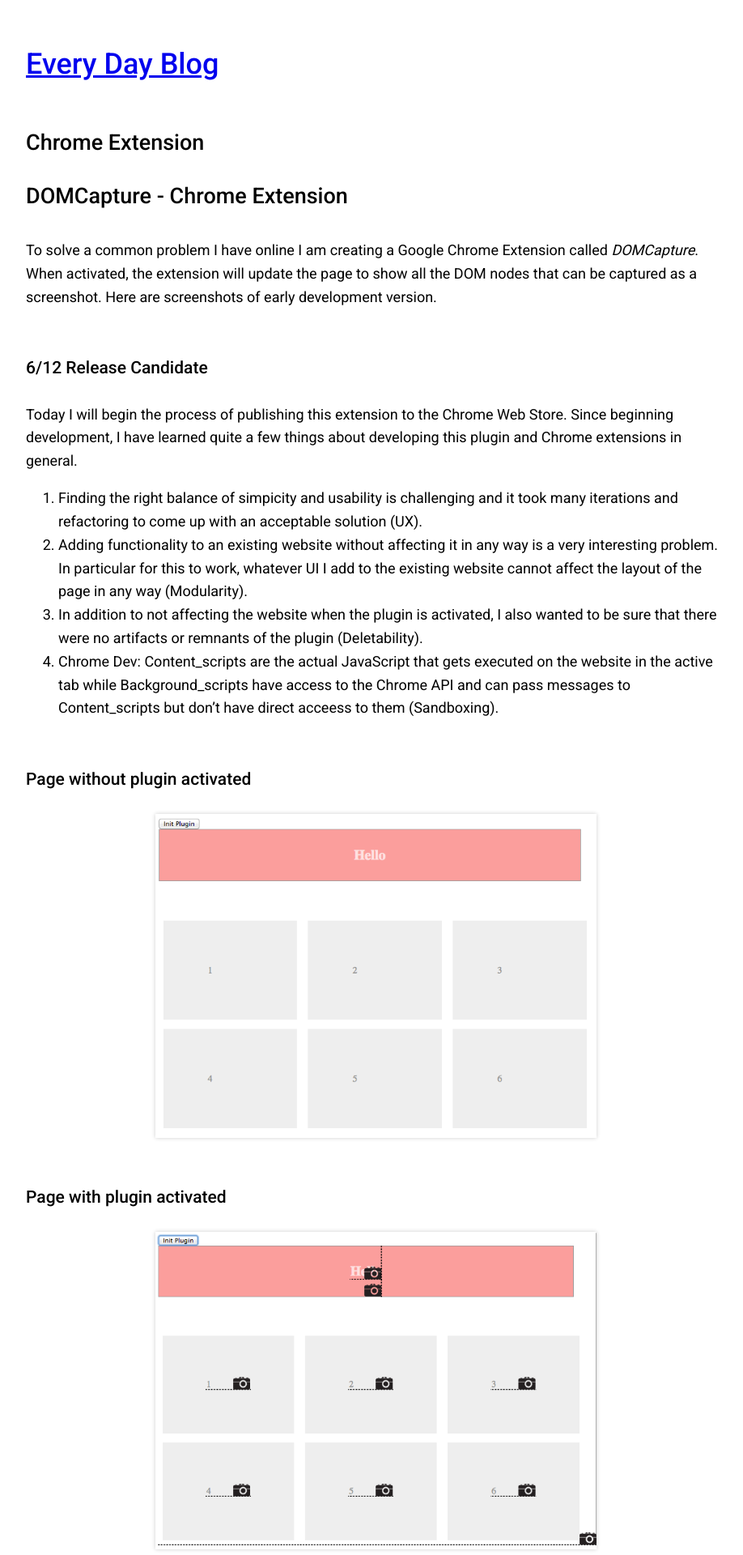
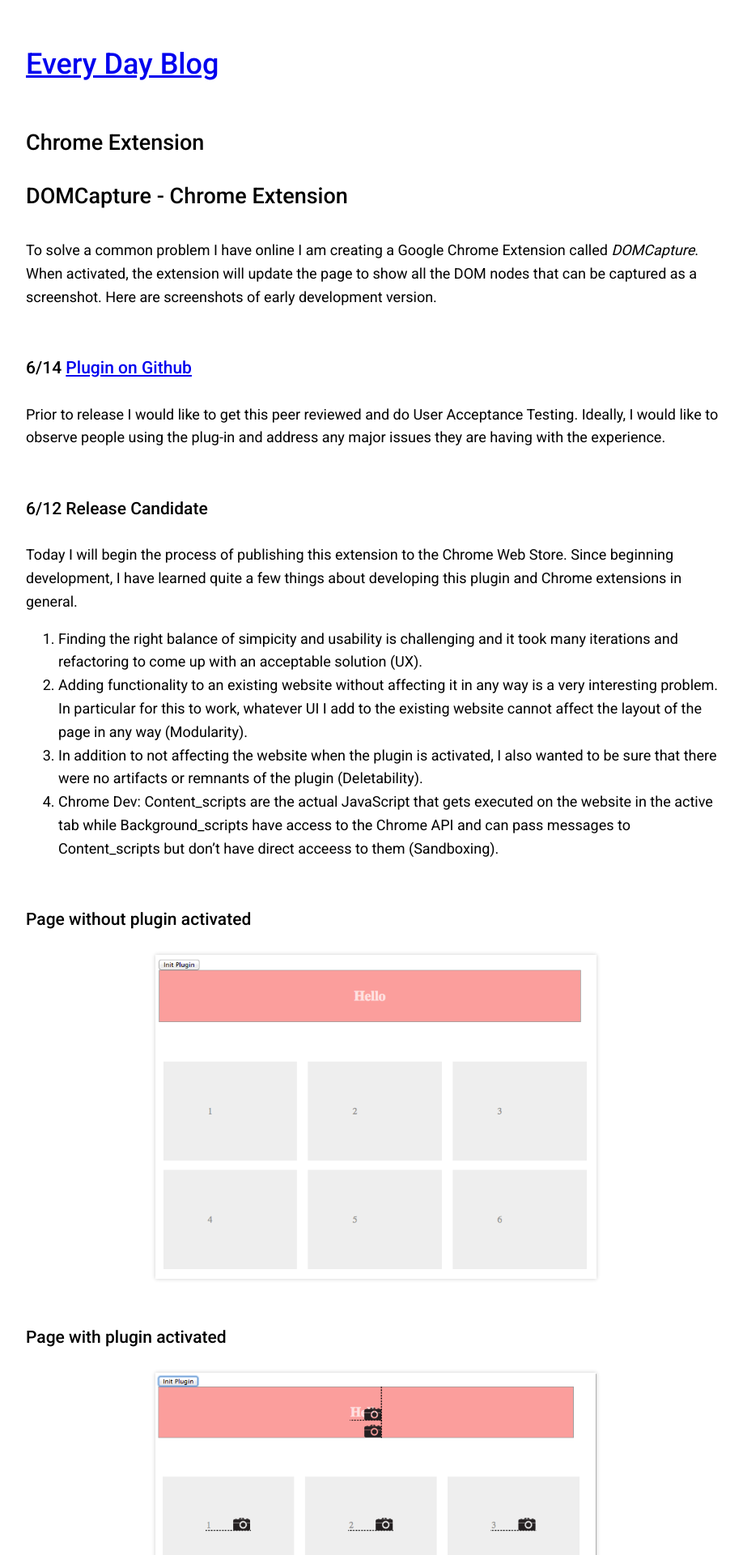
Before and after one commit to designandcode/designandcode.github.io, a Jekyll site: the page built from _posts/2017-06-06-chrome-extension.markdown, in a window 1280 px wide. Shown: the top 1920 px of the page at 81% size, without its empty margins (176-1094 px from the left). Built offline with Jekyll 4.4.1, drawn with Linux system fonts in a browser that asks for light colours; some of the changed text lies outside the part shown.

Commit message:
w3c suggestions and updated chrome extension post

```diff
--- a/_includes/footer.html
+++ b/_includes/footer.html
@@ -1 +1 @@
-<section class="footer">Copyright 2017 <a href="/">Kalimfleet.net</a></section>
+<footer class="footer">Copyright 2017 <a href="/">Kalimfleet.net</a></footer>
--- a/_layouts/home.html
+++ b/_layouts/home.html
@@ -1,3 +1,4 @@
+<!doctype html>
 <html>
 <head>
 	<title>Home</title>
--- a/_layouts/post.html
+++ b/_layouts/post.html
@@ -1,3 +1,4 @@
+<!doctype html>
 <html>
 <head>
 	<title>Post</title>
--- a/_posts/2017-06-06-chrome-extension.markdown
+++ b/_posts/2017-06-06-chrome-extension.markdown
@@ -11,6 +11,11 @@
 To solve a common problem I have online I am creating a Google Chrome Extension called *DOMCapture*.
 When activated, the extension will update the page to show all the DOM nodes that can be captured
 as a screenshot. Here are screenshots of early development version.
+
+### 6/14 [Plugin on Github][github-link]
+Prior to release I would like to get this peer reviewed and do User Acceptance
+Testing. Ideally, I would like to observe people using the plug-in and address
+any major issues they are having with the experience.
 
 ### 6/12 Release Candidate
 Today I will begin the process of publishing this extension to the Chrome Web Store. Since beginning
@@ -45,11 +50,12 @@
 ![Alt text]({{ '/img/domcapture_early5.png' }})
 
 #### Resources:
-More about [Chrome Developer Guide][chrome-dev]
-[Basic Extension Template][make-red]
-[Communicating With Webpages][cross-origin]
-[Helpful resource][helpful-resource]
-[Publish On Chrome Store][chrome-publish]
+More about
+*[Chrome Developer Guide][chrome-dev]
+*[Basic Extension Template][make-red]
+*[Communicating With Webpages][cross-origin]
+*[Helpful resource][helpful-resource]
+*[Publish On Chrome Store][chrome-publish]
 
 
 [chrome-dev]: https://developer.chrome.com/extensions/devguide
@@ -57,3 +63,4 @@
 [cross-origin]: https://stackoverflow.com/questions/4976996/chromes-tabs-executescript-passing-parameters-and-using-libraries#answer-4979785
 [helpful-resource]: https://robots.thoughtbot.com/how-to-make-a-chrome-extension
 [chrome-publish]: https://developer.chrome.com/webstore/publish
+[github-link]: https://github.com/designandcode/DOMCapture
--- a/css/style.css
+++ b/css/style.css
@@ -39,7 +39,7 @@
 	margin: 0 auto;
 }
 
-.footer {
+footer {
 	margin: 0 auto;
 	padding-bottom: 4%;
 	padding-top: 8%;
```
